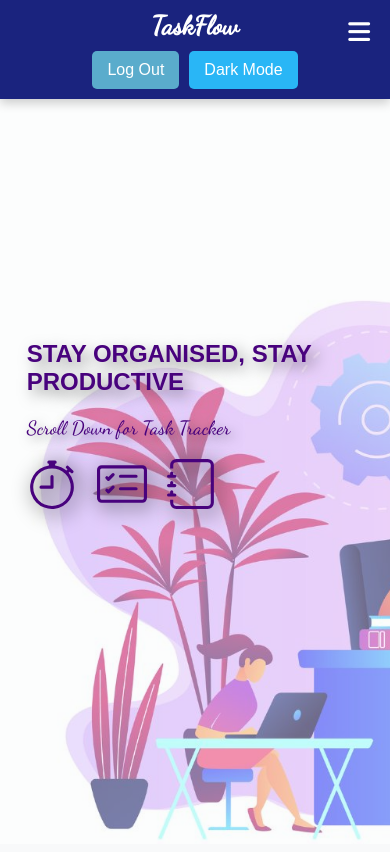
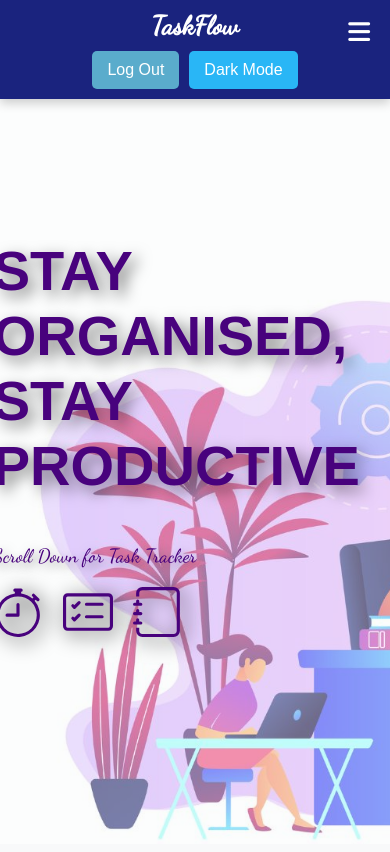
Before and after one commit to jialihuang0427/TaskFlowCheckConnection, a Flask app: page /todo in a window 390 px wide; the page is wider, and only the part inside the window is pictured. Shown: the top 852 px of that part. Run offline with Flask 3, Linux system fonts and the light colour scheme; the visitor is signed in with stand-in values (Sample User, id 1); data that the repository does not hold is empty; some libraries are stand-ins or nearby versions.

Commit message:
change text in mobile ver

```diff
--- a/static/todo.css
+++ b/static/todo.css
@@ -1130,7 +1130,7 @@ h2 {
         z-index: 1100;
     }
     .landing-content h1 {
-        font-size: 1.5rem; /* Decrease size from 3rem to 2rem */
+        font-size: 3.5rem; /* Decrease size from 3rem to 2rem */
     }
 
     .landing-content p {
```
